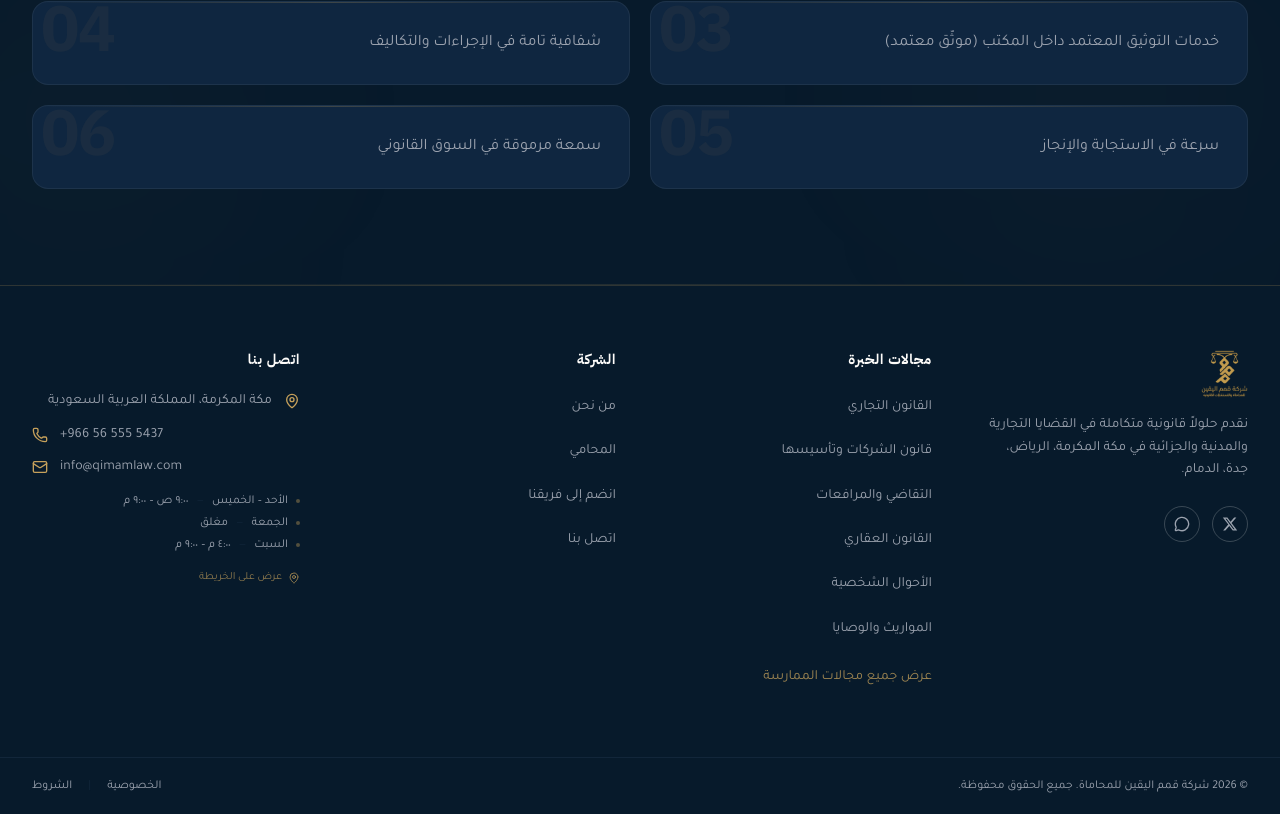
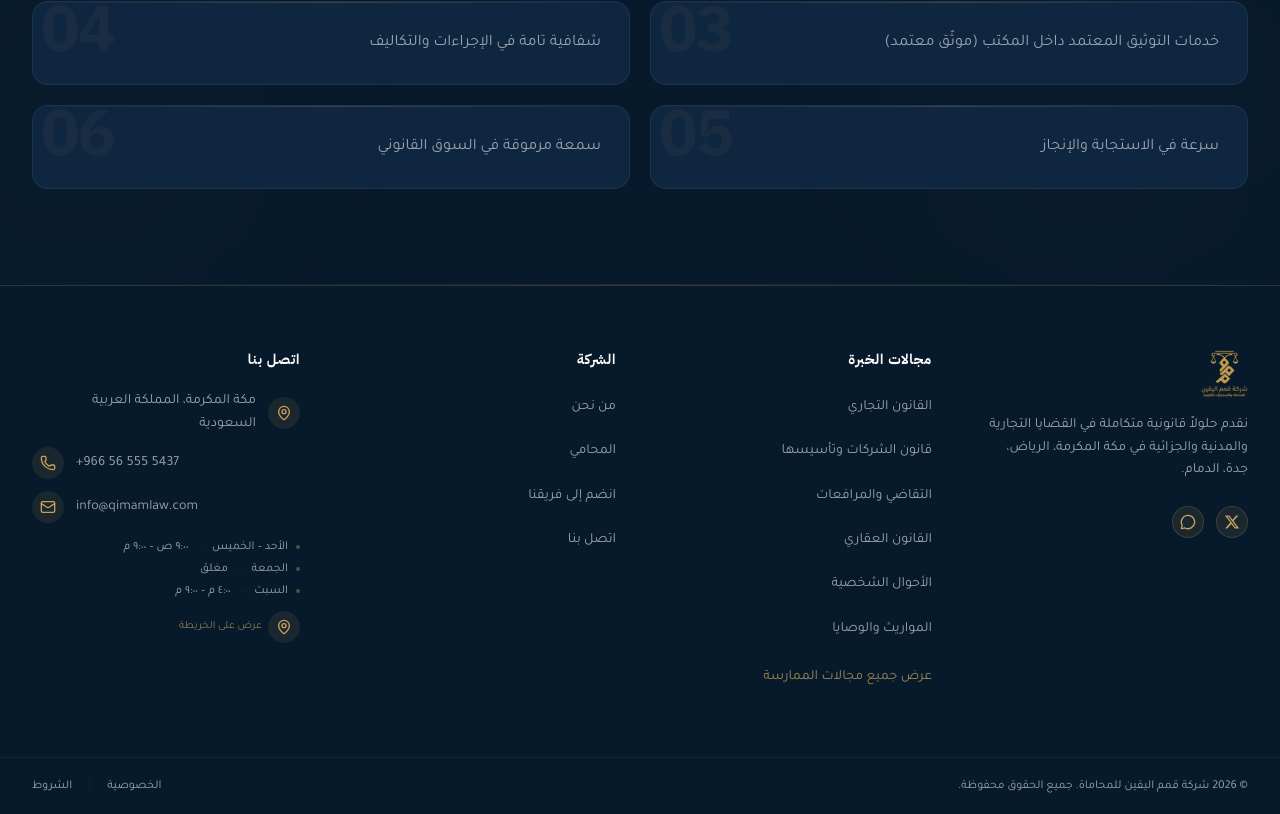
Before and after one commit to khodranefrs-creator/qimam, a Next.js app: page / in a window 1280 px wide. Shown: the part 4862-5676 px from the top of the page. Built offline with nearby package versions, Linux system fonts and the light colour scheme; no server answers; the database is empty.

Commit message:
feat: standardize all footer icons into consistent circular gold-tinted containers

```diff
--- a/src/components/layout/footer.tsx
+++ b/src/components/layout/footer.tsx
@@ -82,7 +82,7 @@ export default function Footer() {
                     href={social.href}
                     target="_blank"
                     rel="noopener noreferrer"
-                    className="flex items-center justify-center w-9 h-9 rounded-full border border-text-light/20 text-text-muted text-muted-on-dark hover:text-accent-gold hover:border-accent-gold/50 transition-all duration-300"
+                    className="flex items-center justify-center w-8 h-8 rounded-full bg-accent-gold/10 border border-accent-gold/20 text-accent-gold hover:bg-accent-gold/20 hover:border-accent-gold/40 transition-all duration-300"
                     aria-label={t.footer[social.label]}
                   >
                     <SocialIcon />
@@ -142,7 +142,7 @@ export default function Footer() {
             </h3>
             <div className="space-y-3">
               <div className="flex items-center gap-3">
-                <span className="w-4 flex items-center justify-center shrink-0">
+                <span className="w-8 h-8 rounded-full bg-accent-gold/10 flex items-center justify-center shrink-0">
                   <MapPin aria-hidden="true" className="w-4 h-4 text-accent-gold" />
                 </span>
                 <span className="text-text-muted text-muted-on-dark text-sm leading-relaxed">
@@ -154,7 +154,7 @@ export default function Footer() {
                 className="flex items-center gap-3 text-text-muted text-muted-on-dark text-sm hover:text-accent-gold transition-colors duration-200"
                 dir="ltr"
               >
-                <span className="w-4 flex items-center justify-center shrink-0">
+                <span className="w-8 h-8 rounded-full bg-accent-gold/10 flex items-center justify-center shrink-0">
                   <Phone aria-hidden="true" className="w-4 h-4 text-accent-gold" />
                 </span>
                 {t.footer.phone}
@@ -164,7 +164,7 @@ export default function Footer() {
                 className="flex items-center gap-3 text-text-muted text-muted-on-dark text-sm hover:text-accent-gold transition-colors duration-200"
                 dir="ltr"
               >
-                <span className="w-4 flex items-center justify-center shrink-0">
+                <span className="w-8 h-8 rounded-full bg-accent-gold/10 flex items-center justify-center shrink-0">
                   <Mail aria-hidden="true" className="w-4 h-4 text-accent-gold" />
                 </span>
                 {t.footer.email}
@@ -191,8 +191,8 @@ export default function Footer() {
                 rel="noopener noreferrer"
                 className="inline-flex items-center gap-1.5 text-accent-gold/70 text-[11px] hover:text-accent-gold transition-colors duration-200"
               >
-                <span className="w-3 flex items-center justify-center shrink-0">
-                  <MapPin aria-hidden="true" className="w-3 h-3" />
+                <span className="w-8 h-8 rounded-full bg-accent-gold/10 flex items-center justify-center shrink-0">
+                  <MapPin aria-hidden="true" className="w-4 h-4 text-accent-gold" />
                 </span>
                 {t.footer.viewOnMap}
               </a>
```
